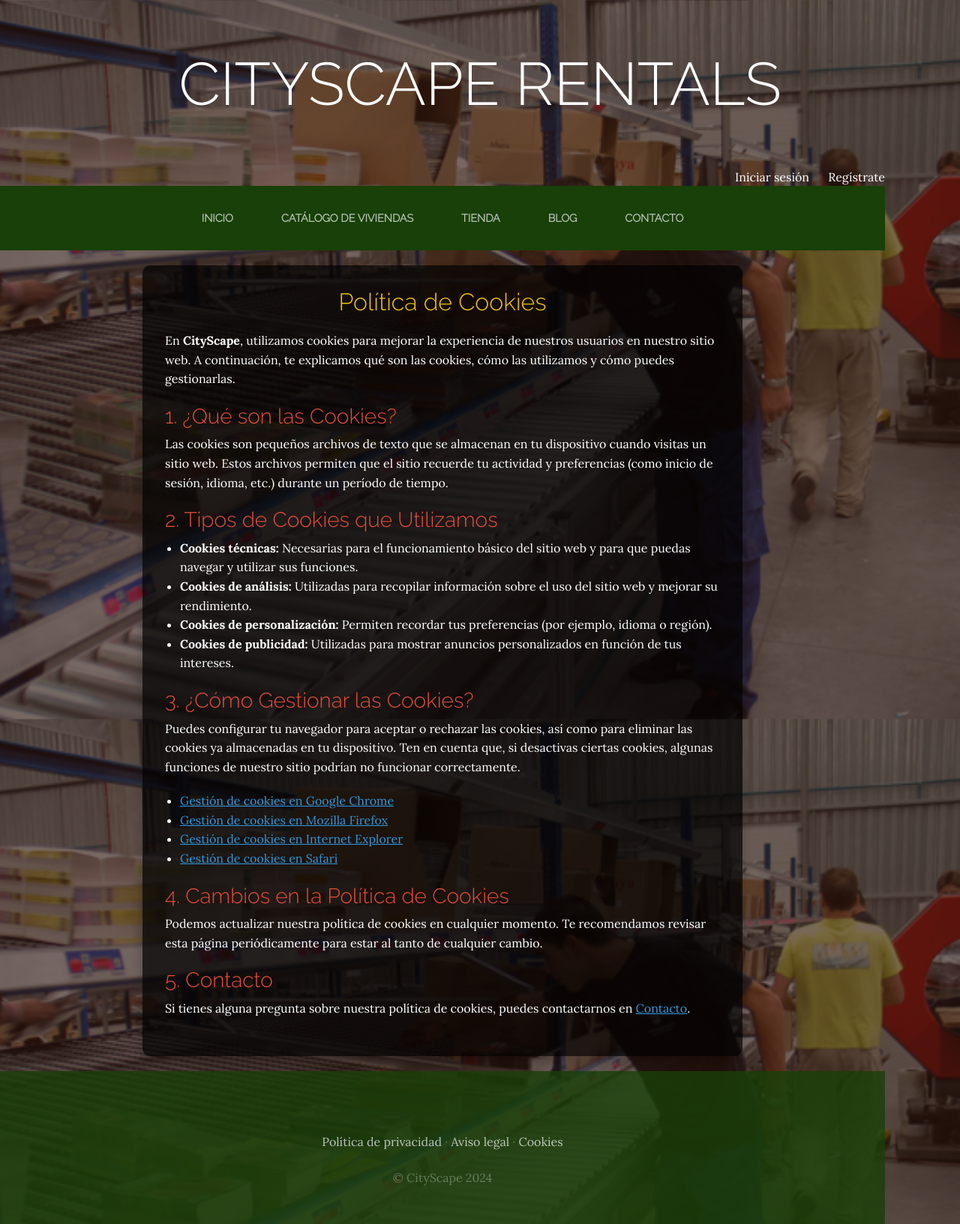
After one commit to Jaime-Linares/PGPI-G3.10, a Django app: page /cookies/ in a window 1280 px wide. The commit adds this page. Shown: the whole page at 75% size. Run offline with Django 5.2, Linux system fonts and the light colour scheme; some libraries are stand-ins or nearby versions.

Commit message:
[feat] "aviso legal" y "cookies" added

```diff
--- a/product/ProyectoWeb/ProyectoWebApp/templates/ProyectoWebApp/base.html
+++ b/product/ProyectoWeb/ProyectoWebApp/templates/ProyectoWebApp/base.html
@@ -81,8 +81,8 @@
         </p>
           <p class="m-0 mbt">
             <a href="{% url 'PoliticaPrivacidad' %}" class="link">Política de privacidad</a> ·
-            <a href="{% url 'PoliticaPrivacidad' %}" class="link">Aviso legal</a> ·
-            <a href="{% url 'PoliticaPrivacidad' %}" class="link">Cookies</a>
+            <a href="{% url 'AvisoLegal' %}" class="link">Aviso legal</a> ·
+            <a href="{% url 'Cookies' %}" class="link">Cookies</a>
         </p>
         <p class="m-0 mbt1">&copy; CityScape 2024</p>
       </div>
--- /dev/null
+++ b/product/ProyectoWeb/ProyectoWebApp/templates/ProyectoWebApp/cookies.html
@@ -0,0 +1,74 @@
+{% extends "ProyectoWebApp/base.html" %}
+{% load static %}
+
+{% block title %}Política de Cookies{% endblock %}
+
+{% block content %}
+<style>
+    .contenedorCookies {
+        max-width: 800px;
+        margin: 20px auto;
+        padding: 30px;
+        background-color: rgba(0, 0, 0, 0.7);
+        border-radius: 10px;
+        box-shadow: 0 8px 15px rgba(0, 0, 0, 0.2);
+        color: #ffffff;
+        text-align: left;
+    }
+    .contenedorCookies h2 {
+        text-align: center;
+        color: #f1c40f;
+        margin-bottom: 20px;
+    }
+    .contenedorCookies h3 {
+        color: #e74c3c;
+        margin-top: 20px;
+    }
+    .contenedorCookies p, .contenedorCookies ul {
+        line-height: 1.6;
+        margin-bottom: 20px;
+    }
+    .contenedorCookies ul {
+        list-style-type: disc;
+        padding-left: 20px;
+    }
+    .contenedorCookies a {
+        color: #3498db;
+        text-decoration: underline;
+    }
+    .contenedorCookies a:hover {
+        color: #f1c40f;
+    }
+</style>
+
+<div class="contenedorCookies">
+    <h2>Política de Cookies</h2>
+    <p>En <strong>CityScape</strong>, utilizamos cookies para mejorar la experiencia de nuestros usuarios en nuestro sitio web. A continuación, te explicamos qué son las cookies, cómo las utilizamos y cómo puedes gestionarlas.</p>
+
+    <h3>1. ¿Qué son las Cookies?</h3>
+    <p>Las cookies son pequeños archivos de texto que se almacenan en tu dispositivo cuando visitas un sitio web. Estos archivos permiten que el sitio recuerde tu actividad y preferencias (como inicio de sesión, idioma, etc.) durante un período de tiempo.</p>
+
+    <h3>2. Tipos de Cookies que Utilizamos</h3>
+    <ul>
+        <li><strong>Cookies técnicas:</strong> Necesarias para el funcionamiento básico del sitio web y para que puedas navegar y utilizar sus funciones.</li>
+        <li><strong>Cookies de análisis:</strong> Utilizadas para recopilar información sobre el uso del sitio web y mejorar su rendimiento.</li>
+        <li><strong>Cookies de personalización:</strong> Permiten recordar tus preferencias (por ejemplo, idioma o región).</li>
+        <li><strong>Cookies de publicidad:</strong> Utilizadas para mostrar anuncios personalizados en función de tus intereses.</li>
+    </ul>
+
+    <h3>3. ¿Cómo Gestionar las Cookies?</h3>
+    <p>Puedes configurar tu navegador para aceptar o rechazar las cookies, así como para eliminar las cookies ya almacenadas en tu dispositivo. Ten en cuenta que, si desactivas ciertas cookies, algunas funciones de nuestro sitio podrían no funcionar correctamente.</p>
+    <ul>
+        <li><a href="https://support.google.com/chrome/answer/95647?hl=es" target="_blank">Gestión de cookies en Google Chrome</a></li>
+        <li><a href="https://support.mozilla.org/es/kb/habilitar-y-deshabilitar-cookies-sitios-web-rastrear-preferencias" target="_blank">Gestión de cookies en Mozilla Firefox</a></li>
+        <li><a href="https://support.microsoft.com/es-es/help/17442/windows-internet-explorer-delete-manage-cookies" target="_blank">Gestión de cookies en Internet Explorer</a></li>
+        <li><a href="https://support.apple.com/es-es/guide/safari/sfri11471/mac" target="_blank">Gestión de cookies en Safari</a></li>
+    </ul>
+
+    <h3>4. Cambios en la Política de Cookies</h3>
+    <p>Podemos actualizar nuestra política de cookies en cualquier momento. Te recomendamos revisar esta página periódicamente para estar al tanto de cualquier cambio.</p>
+
+    <h3>5. Contacto</h3>
+    <p>Si tienes alguna pregunta sobre nuestra política de cookies, puedes contactarnos en <a href="{% url 'Contacto' %}" title="Página de Contacto">Contacto</a>.</p>
+</div>
+{% endblock %}
--- a/product/ProyectoWeb/ProyectoWebApp/templates/ProyectoWebApp/politica_privacidad.html
+++ b/product/ProyectoWeb/ProyectoWebApp/templates/ProyectoWebApp/politica_privacidad.html
@@ -43,7 +43,7 @@
 
 <div class="contendorPrivacidad">
     <h2>Política de Privacidad</h2>
-    <p>En <strong>City Rentals</strong>, estamos comprometidos con la protección de la privacidad de nuestros usuarios. Esta política de privacidad describe cómo recopilamos, usamos y protegemos tu información personal cuando utilizas nuestro sitio web de alquiler de pisos turísticos.</p>
+    <p>En <strong>CityScape</strong>, estamos comprometidos con la protección de la privacidad de nuestros usuarios. Esta política de privacidad describe cómo recopilamos, usamos y protegemos tu información personal cuando utilizas nuestro sitio web de alquiler de pisos turísticos.</p>
 
     <h3>1. Información que Recopilamos</h3>
     <ul>
--- a/product/ProyectoWeb/ProyectoWebApp/urls.py
+++ b/product/ProyectoWeb/ProyectoWebApp/urls.py
@@ -7,6 +7,8 @@ from django.conf.urls.static import static
 urlpatterns = [
     path('', views.home, name="Home"),
     path('politica-privacidad/', views.politica_privacidad, name="PoliticaPrivacidad"),
+    path('aviso-legal/', views.aviso_legal, name="AvisoLegal"),
+    path('cookies/', views.cookies, name="Cookies"),
 ]
 
 urlpatterns += static(settings.MEDIA_URL, document_root=settings.MEDIA_ROOT) # Para que Django pueda encontrar las imágenes en la carpeta media
--- a/product/ProyectoWeb/ProyectoWebApp/views.py
+++ b/product/ProyectoWeb/ProyectoWebApp/views.py
@@ -10,3 +10,11 @@ def home(request):
 
 def politica_privacidad(request):
     return render(request, "ProyectoWebApp/politica_privacidad.html")
+
+
+def aviso_legal(request):
+    return render(request, "ProyectoWebApp/aviso_legal.html")
+
+
+def cookies(request):
+    return render(request, "ProyectoWebApp/cookies.html")
```
Also changed, not shown: product/ProyectoWeb/ProyectoWebApp/templates/ProyectoWebApp/aviso_legal.html (added, +76 -0 lines).
